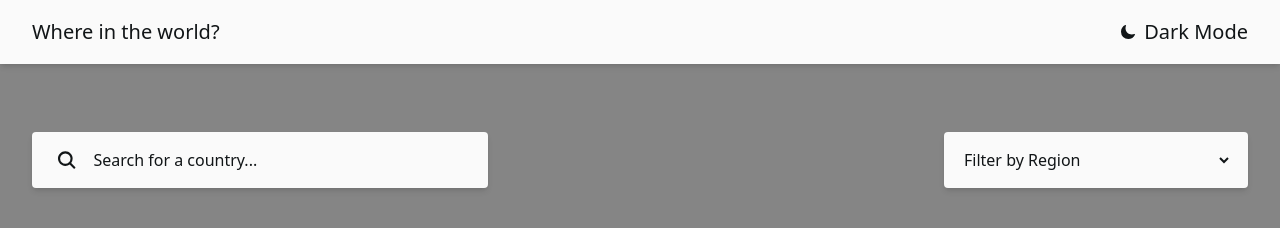
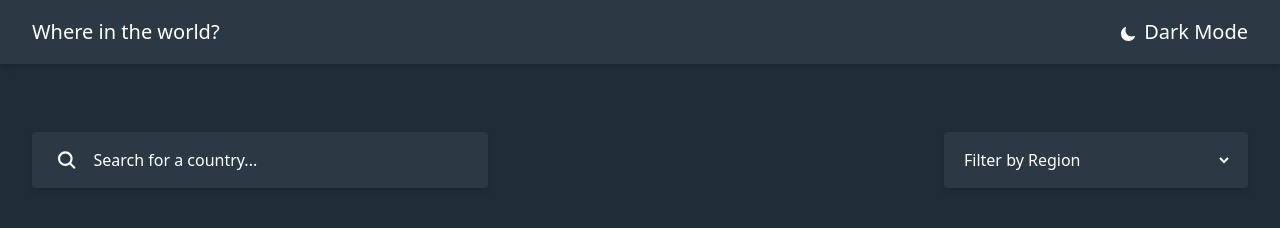
Before and after one commit to belunatic/rest-countries-api, a website built with Vite: page index.html in a window 1280 px wide. Built offline with nearby package versions, Linux system fonts and the light colour scheme.

Commit message:
fix and refactor dark mode logic

```diff
--- a/index.html
+++ b/index.html
@@ -12,13 +12,11 @@
 			<div
 				class="max-w-[85rem] mx-auto flex justify-between items-center h-full px-8">
 				<h1 class="text-md md:text-xl w-1/2 md:w-3/4">Where in the world?</h1>
-				<div
-					class="flex flex-row w-1/2 md:w-1/4 justify-end items-center cursor-pointer">
-					<span id="icon"
-						><ion-icon
-							name="moon"
-							class="size-4 mr-2 icons relative -bottom-[2px] dark"></ion-icon
-					></span>
+				<div class="flex flex-row w-1/2 md:w-1/4 justify-end items-center">
+					<ion-icon
+						id="icon"
+						name="moon"
+						class="size-4 mr-2 icons relative -bottom-[2px] dark cursor-pointer"></ion-icon>
 					<span class="text-md md:text-xl">Dark Mode</span>
 				</div>
 			</div>
--- a/src/main.ts
+++ b/src/main.ts
@@ -3,6 +3,9 @@ const resultDiv = document.getElementById("resultDiv") as HTMLDivElement;
 const regionSelect = document.getElementById("regions") as HTMLSelectElement;
 const searchForm = document.getElementById("searchForm") as HTMLFormElement;
 const searchInput = document.getElementById("searchInput") as HTMLFormElement;
+const icon = document.getElementById("icon") as HTMLSpanElement;
+// get all element with dark class
+const originalDarkClassElement = document.querySelectorAll(".dark");
 
 interface Flags {
 	png: string;
@@ -115,17 +118,17 @@ function searchCountries(e: Event): void {
 	resultDiv.innerHTML = results;
 }
 
-// const htmlClass = document.getElementsByClassName("dark");
-// for (const item of htmlClass) {
-// 	console.log(item.classList, " This is the ", item);
-// 	item.classList.toggle("dark");
-// }
+icon.addEventListener("click", (e: Event) => {
+	const target = e.target as HTMLElement;
+	//change the Icon
+	if (target.getAttribute("name") === "moon") {
+		target.setAttribute("name", "moon-outline");
+	} else {
+		target.setAttribute("name", "moon");
+	}
 
-const htmlQuery = document.querySelectorAll(".dark");
-htmlQuery.forEach((item) => {
-	console.log(item.classList, " This is the query ", item);
-	item.classList.toggle("dark");
+	originalDarkClassElement.forEach((item) => {
+		console.log(item.classList, " This is the query ", item);
+		item.classList.toggle("dark");
+	});
 });
-
-// console.log(document.getElementsByClassName("dark"));
-// console.log(document.querySelectorAll(".dark"));
```
